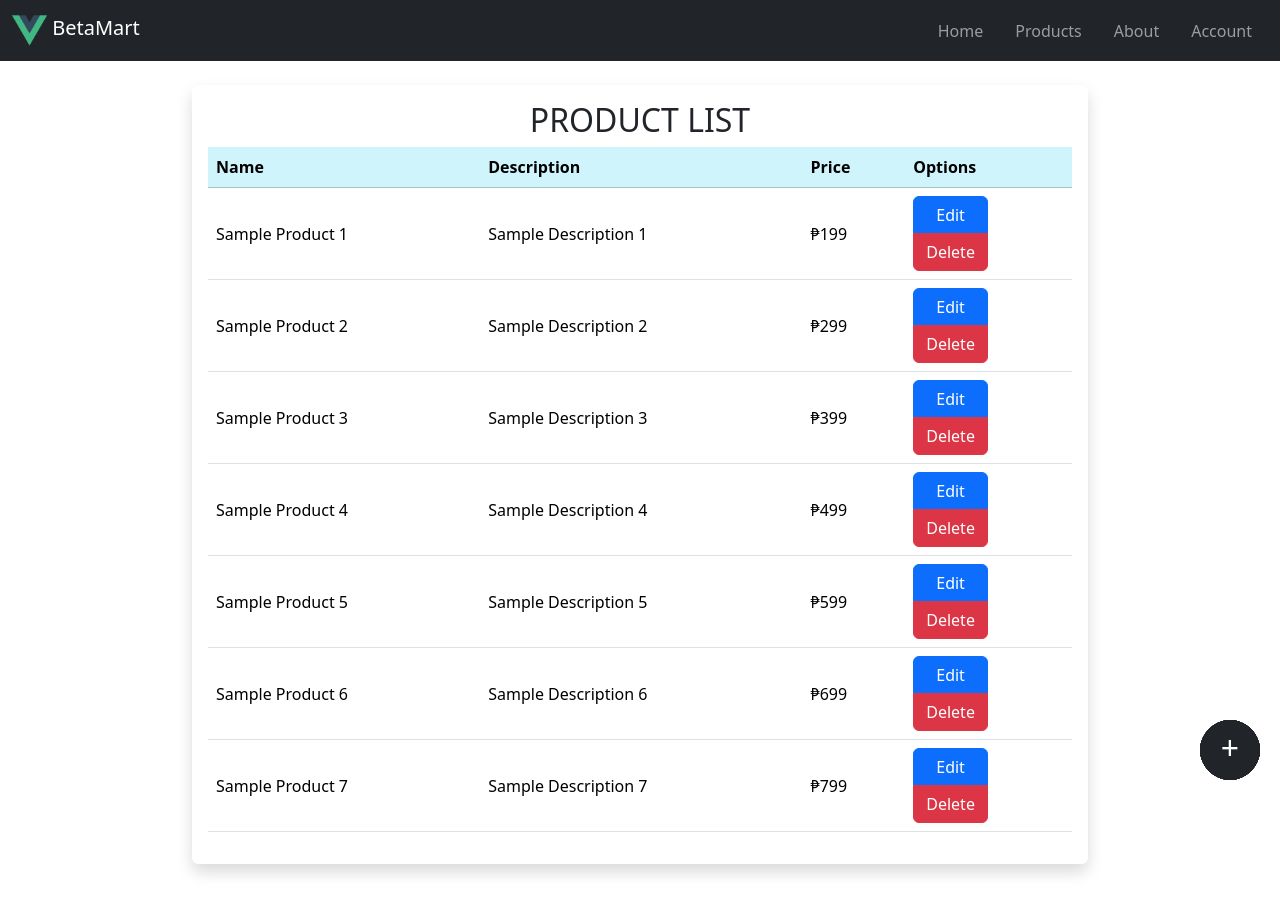
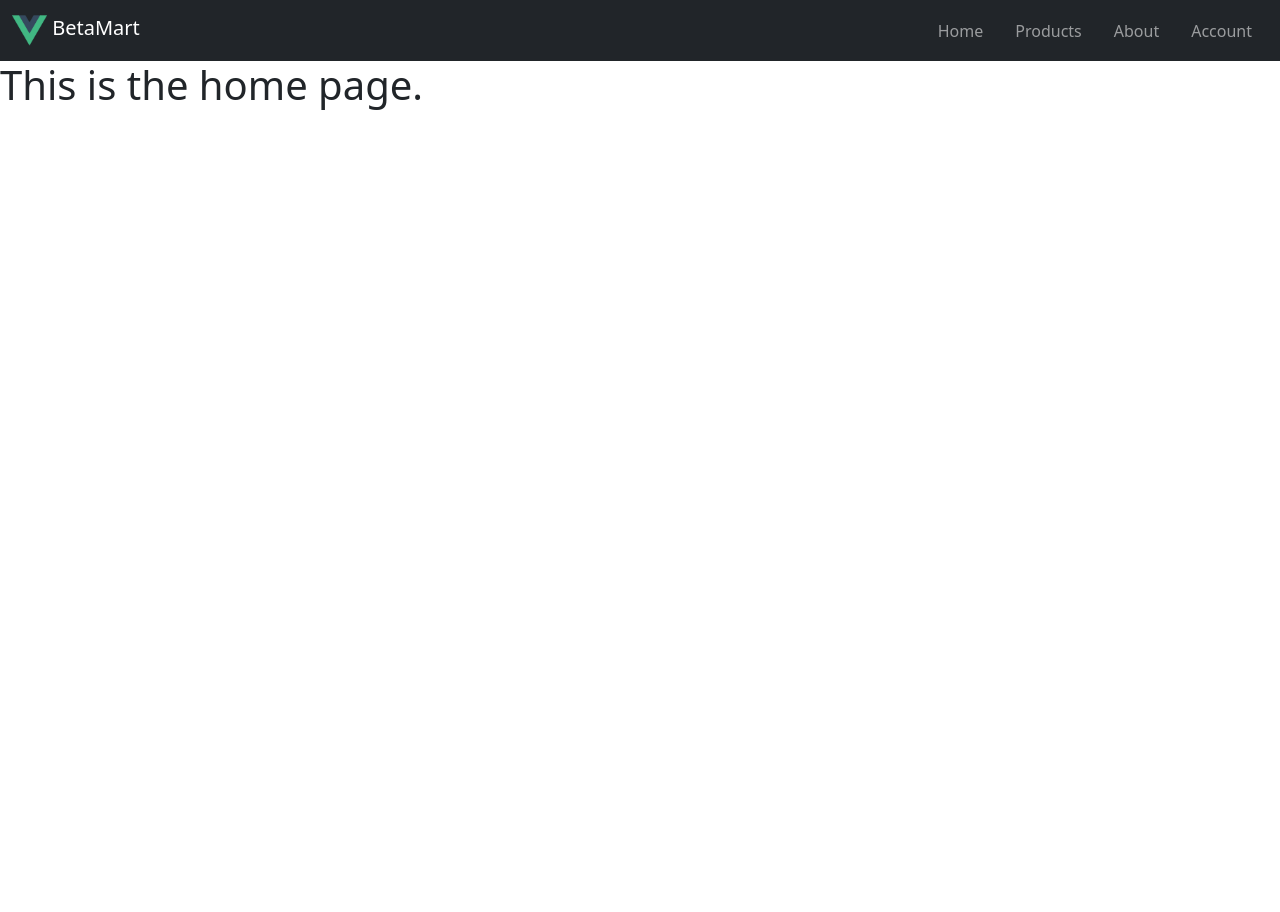
Before and after one commit to vncnthgy/BetaMart, a Vue app: page / in a window 1280 px wide. After the commit the page ends 800 px from the top, so only its background shows below. Built offline with nearby package versions, Linux system fonts and the light colour scheme.

Commit message:
updated front end

```diff
--- a/src/App.vue
+++ b/src/App.vue
@@ -12,16 +12,16 @@
       <div class="collapse navbar-collapse justify-content-center" id="navbarNav">
         <ul class="navbar-nav ms-auto align-items-center">
           <li class="nav-item">
-            <a class="nav-link mx-2" href="/">Home</a>
+            <RouterLink to="/" class="nav-link mx-2">Home</RouterLink>
           </li>
           <li class="nav-item">
-            <a class="nav-link mx-2" href="/">Products</a>
+            <RouterLink to="/products" class="nav-link mx-2">Products</RouterLink>
           </li>
           <li class="nav-item">
-            <a class="nav-link mx-2" href="#!">About</a>
+            <RouterLink to="/about" class="nav-link mx-2">About</RouterLink>
           </li>
           <li class="nav-item">
-            <a class="nav-link mx-2" href="#!">Account</a>
+            <RouterLink to="/account" class="nav-link mx-2">Account</RouterLink>
           </li>
         </ul>
       </div>
--- a/src/components/AddProduct.vue
+++ b/src/components/AddProduct.vue
@@ -4,16 +4,16 @@
     <p v-if="successMessage" class="add-product-message alert alert-success mt-3 text-center">{{ successMessage }}</p>
     <form @submit.prevent="addProduct" class="add-product-form">
       <div class="form-group mb-3">
-        <label for="name">Product Name:</label>
+        <label for="name"><b>Product Name:</b></label>
         <input type="text" id="name" v-model="name" class="form-control" placeholder="Enter Product Name" required>
       </div>
       <div class="form-group mb-3">
-        <label for="description">Description:</label>
-        <input type="text" id="description" v-model="description" class="form-control"
-          placeholder="Enter Product Description" required>
+        <label for="description"><b>Description:</b></label>
+        <textarea id="description" v-model="description" class="form-control" rows="3"
+          placeholder="Enter Product Description" required></textarea>
       </div>
       <div class="form-group mb-3">
-        <label for="price">Price:</label>
+        <label for="price"><b>Price:</b></label>
         <input type="number" id="price" v-model.number="price" class="form-control" placeholder="Enter Product Price"
           min="0" required>
       </div>
@@ -43,7 +43,7 @@ export default {
   },
   methods: {
     goHome() {
-      this.$router.push('/');
+      this.$router.push('/products');
     },
     addProduct() {
       if (!confirm("Are you sure you want to add this product?")) {
@@ -64,7 +64,7 @@ export default {
         this.successMessage = 'Product successfully added!';
         setTimeout(() => {
           this.successMessage = '';
-          this.$router.push('/');
+          this.$router.push('/products');
         }, 3000);
       }, 1500);
     }
@@ -74,7 +74,7 @@ export default {
 
 <style scoped>
 .container {
-  max-width: 70%;
+  max-width: 40%;
 }
 
 .shadow {
--- a/src/components/DeleteProduct.vue
+++ b/src/components/DeleteProduct.vue
@@ -5,18 +5,18 @@
             }}</p>
         <form @submit.prevent="deleteProduct" class="delete-product-form">
             <div class="form-group mb-3">
-                <label for="name">Product Name:</label>
-                <input type="text" id="name" v-model="name" class="form-control" placeholder="Enter Product Name"
+                <label for="name"><b>Product Name:</b></label>
+                <input type="text" id="name" v-model="name" class="form-control-plaintext" placeholder="Enter Product Name"
                     readonly>
             </div>
             <div class="form-group mb-3">
-                <label for="description">Description:</label>
-                <input type="text" id="description" v-model="description" class="form-control"
-                    placeholder="Enter Product Description" readonly>
+                <label for="description"><b>Description:</b></label>
+                <textarea id="description" v-model="description" class="form-control-plaintext" rows="3"
+                    placeholder="Enter Product Description" readonly></textarea>
             </div>
             <div class="form-group mb-3">
-                <label for="price">Price:</label>
-                <input type="number" id="price" v-model.number="price" class="form-control"
+                <label for="price"><b>Price:</b></label>
+                <input type="number" id="price" v-model.number="price" class="form-control-plaintext"
                     placeholder="Enter Product Price" min="0" readonly>
             </div>
             <div class="d-grid gap-2 col-5 mx-auto">
@@ -49,7 +49,7 @@ export default {
     },
     methods: {
         goHome() {
-            this.$router.push('/');
+            this.$router.push('/products');
         },
         getProduct() {
             const id = Number(this.$route.params.id);
@@ -78,7 +78,7 @@ export default {
                 this.successMessage = 'Product successfully deleted!';
                 setTimeout(() => {
                     this.successMessage = '';
-                    this.$router.push('/');
+                    this.$router.push('/products');
                 }, 3000);
             }, 1500);
         }
@@ -88,7 +88,7 @@ export default {
 
 <style scoped>
 .container {
-    max-width: 70%;
+    max-width: 40%;
 }
 
 .shadow {
--- a/src/components/EditProduct.vue
+++ b/src/components/EditProduct.vue
@@ -5,17 +5,17 @@
         </p>
         <form @submit.prevent="editProduct" class="edit-product-form">
             <div class="form-group mb-3">
-                <label for="name">Product Name:</label>
+                <label for="name"><b>Product Name:</b></label>
                 <input type="text" id="name" v-model="name" class="form-control" placeholder="Enter Product Name"
                     required>
             </div>
             <div class="form-group mb-3">
-                <label for="description">Description:</label>
-                <input type="text" id="description" v-model="description" class="form-control"
-                    placeholder="Enter Product Description" required>
+                <label for="description"><b>Description:</b></label>
+                <textarea id="description" v-model="description" class="form-control" rows="3"
+                    placeholder="Enter Product Description" required></textarea>
             </div>
             <div class="form-group mb-3">
-                <label for="price">Price:</label>
+                <label for="price"><b>Price:</b></label>
                 <input type="number" id="price" v-model.number="price" class="form-control"
                     placeholder="Enter Product Price" min="0" required>
             </div>
@@ -49,7 +49,7 @@ export default {
     },
     methods: {
         goHome() {
-            this.$router.push('/');
+            this.$router.push('/products');
         },
         getProduct() {
             const id = Number(this.$route.params.id);
@@ -81,7 +81,7 @@ export default {
                 this.successMessage = 'Product successfully edited!';
                 setTimeout(() => {
                     this.successMessage = '';
-                    this.$router.push('/');
+                    this.$router.push('/products');
                 }, 3000);
             }, 1500);
         }
@@ -91,7 +91,7 @@ export default {
 
 <style scoped>
 .container {
-    max-width: 70%;
+    max-width: 40%;
 }
 
 .shadow {
--- a/src/components/ViewProduct.vue
+++ b/src/components/ViewProduct.vue
@@ -39,7 +39,7 @@
               <router-link to="/addproduct">
                 <button
                   class="btn btn-dark rounded-circle position-fixed d-flex align-items-center justify-content-center y-"
-                  style="bottom: 20px; right: 20px; width: 60px; height: 60px; font-size: 2rem; padding-top: 1px;">
+                  style="bottom: 25px; right: 25px; width: 70px; height: 70px; font-size: 2rem; padding-top: 1px;">
                   {{ text }}
                 </button>
               </router-link>
--- a/src/router/index.js
+++ b/src/router/index.js
@@ -1,4 +1,6 @@
 import { createRouter, createWebHistory } from 'vue-router'
+import HomeView from '../views/HomeView.vue'
+import AboutView from '../views/AboutView.vue'
 import ViewProduct from '../components/ViewProduct.vue'
 import AddProduct from '../components/AddProduct.vue'
 import EditProduct from '../components/EditProduct.vue'
@@ -7,6 +9,11 @@ import DeleteProduct from '../components/DeleteProduct.vue'
 const routes = [
   {
     path: '/',
+    name: 'HomeView',
+    component: HomeView
+  },
+  {
+    path: '/products',
     name: 'ViewProduct',
     component: ViewProduct
   },
@@ -26,7 +33,12 @@ const routes = [
     name: 'DeleteProduct',
     component: DeleteProduct,
     props: true
-  }
+  },
+  {
+    path: '/about',
+    name: 'AboutView',
+    component: AboutView
+  },
 ];
 
 const router = createRouter({
--- /dev/null
+++ b/src/views/AboutView.vue
@@ -0,0 +1,11 @@
+<template>
+  <div class="about">
+    <h1>This is the about page</h1>
+  </div>
+</template>
+
+<script>
+</script>
+
+<style>
+</style>
--- /dev/null
+++ b/src/views/HomeView.vue
@@ -0,0 +1,11 @@
+<template>
+    <div class="home">
+        <h1>This is the home page.</h1>
+    </div>
+</template>
+
+<script>
+</script>
+
+<style>
+</style>
```
